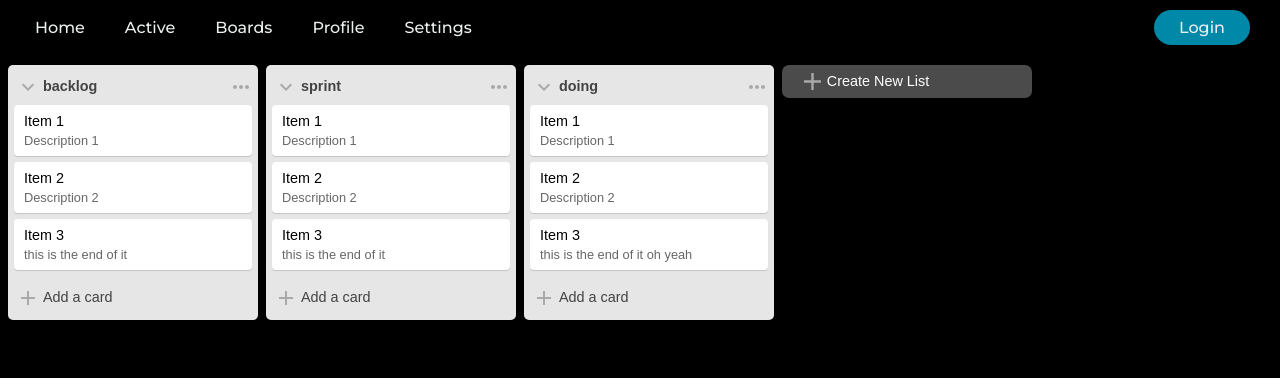
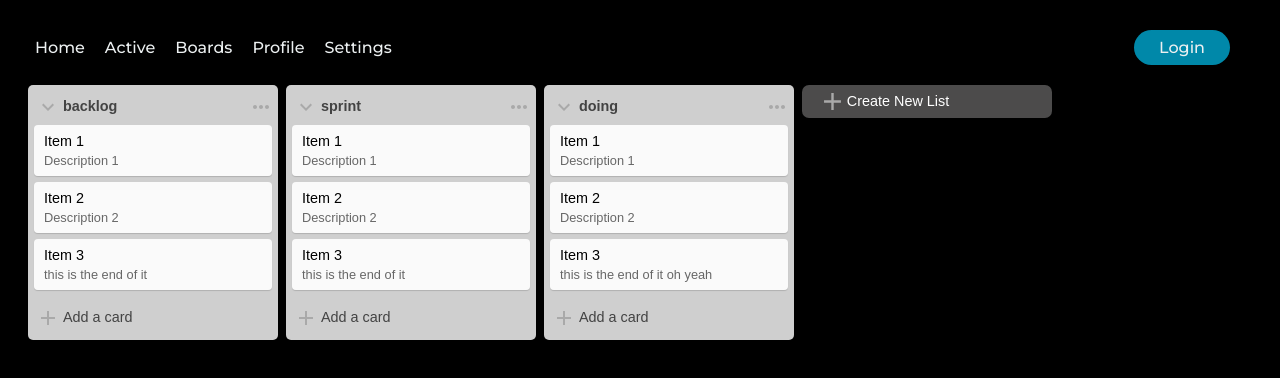
Before and after one commit to lchonkan/kanban-react, a React (Create React App) app: page /board in a window 1280 px wide. Shown: the top 378 px of the page. Built offline with nearby package versions, Linux system fonts and the light colour scheme.

Commit message:
added padding to app and transparency to cards

```diff
--- a/src/App.css
+++ b/src/App.css
@@ -2,6 +2,7 @@ body {
   font-family: sans-serif;
   /* background-color: #264176; */
   background-color: #000000;
+  padding: 20px;
 }
 
 .App {
--- a/src/components/Layout/NavBar.module.css
+++ b/src/components/Layout/NavBar.module.css
@@ -40,7 +40,7 @@
 
 .navigation .nav__links li {
   display: inline-block;
-  padding: 0 20px;
+  padding: 0 20px 0 0;
 }
 
 .navigation .nav__links li a {
--- a/src/components/UI/Card/Card.module.css
+++ b/src/components/UI/Card/Card.module.css
@@ -1,5 +1,5 @@
 .card {
-  background-color: rgb(230, 230, 230);
+  background-color: rgba(230, 230, 230, 0.9);
   box-shadow: 0 1px 8px 0 rgba(0, 0, 0, 0.2);
   transition: 0.3s;
   border-radius: 5px; /* 5px rounded corners */
--- a/src/components/UI/CollapsibleList/ListItem.module.css
+++ b/src/components/UI/CollapsibleList/ListItem.module.css
@@ -1,7 +1,7 @@
 .item {
   padding: 0;
   margin: 0px 6px 6px 6px;
-  background-color: rgb(255, 255, 255);
+  background-color: rgba(255, 255, 255, 0.9);
   /* border-width: thick; */
   list-style-type: none;
   border-radius: 4px;
@@ -9,7 +9,6 @@
   transition: 0.3s;
 
   padding: 4px 10px 4px 10px;
-
 }
 
 .item p {
@@ -17,7 +16,6 @@
   font-size: 0.9rem;
   padding: 0;
   margin: 4px 0 4px 0;
-
 }
 
 .item .description {
--- a/src/components/UI/Input/AddListItem.module.css
+++ b/src/components/UI/Input/AddListItem.module.css
@@ -50,12 +50,12 @@
 }
 
 .container {
-  background-color: rgb(230, 230, 230);
+  background-color: rgba(230, 230, 230, 0.9);
   margin: 0;
   padding: 0;
   display: flex;
   flex-direction: column;
-
+  border-radius: 6px;
   width: 250px;
   padding-top: 6px;
 
```
